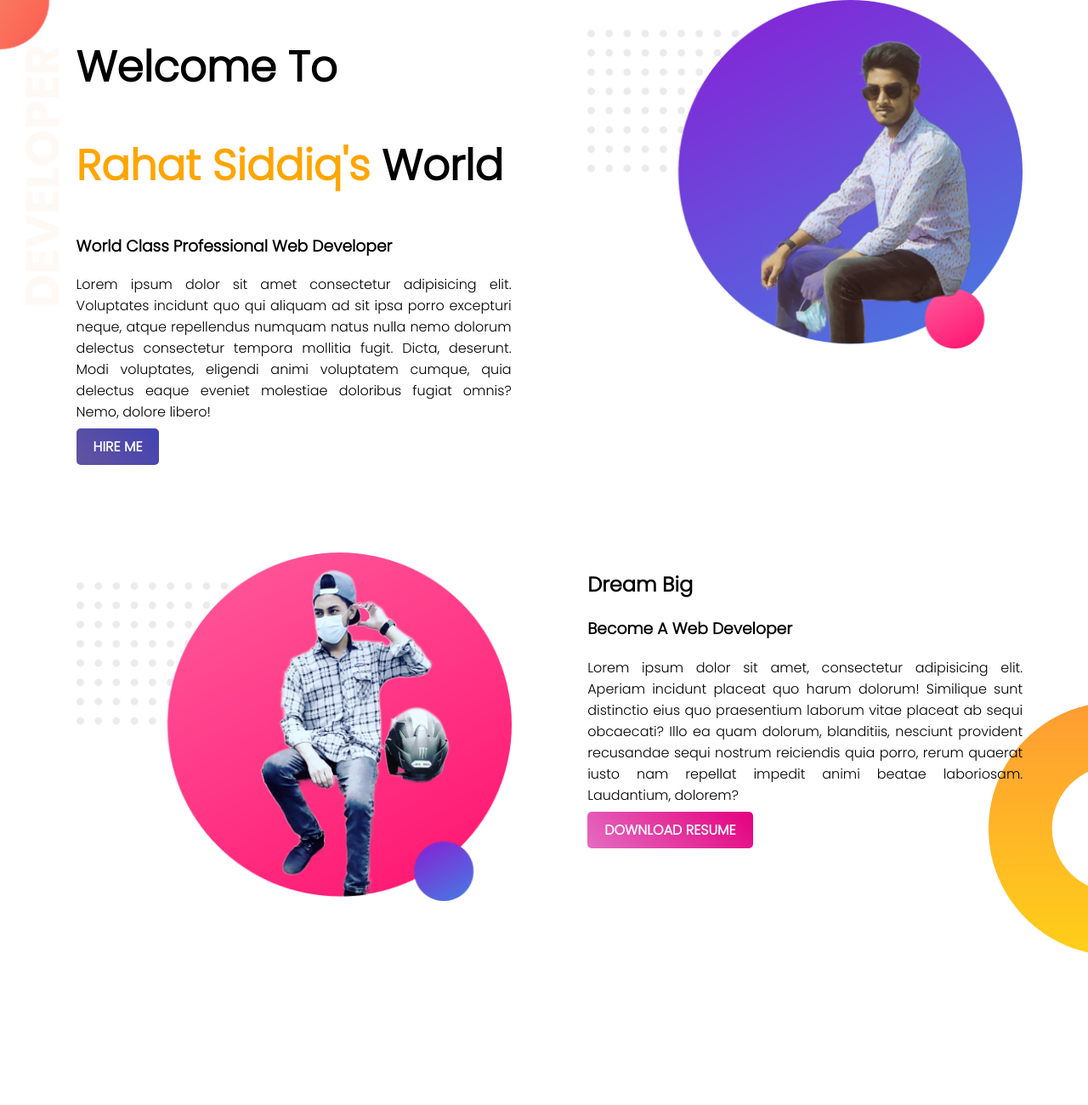
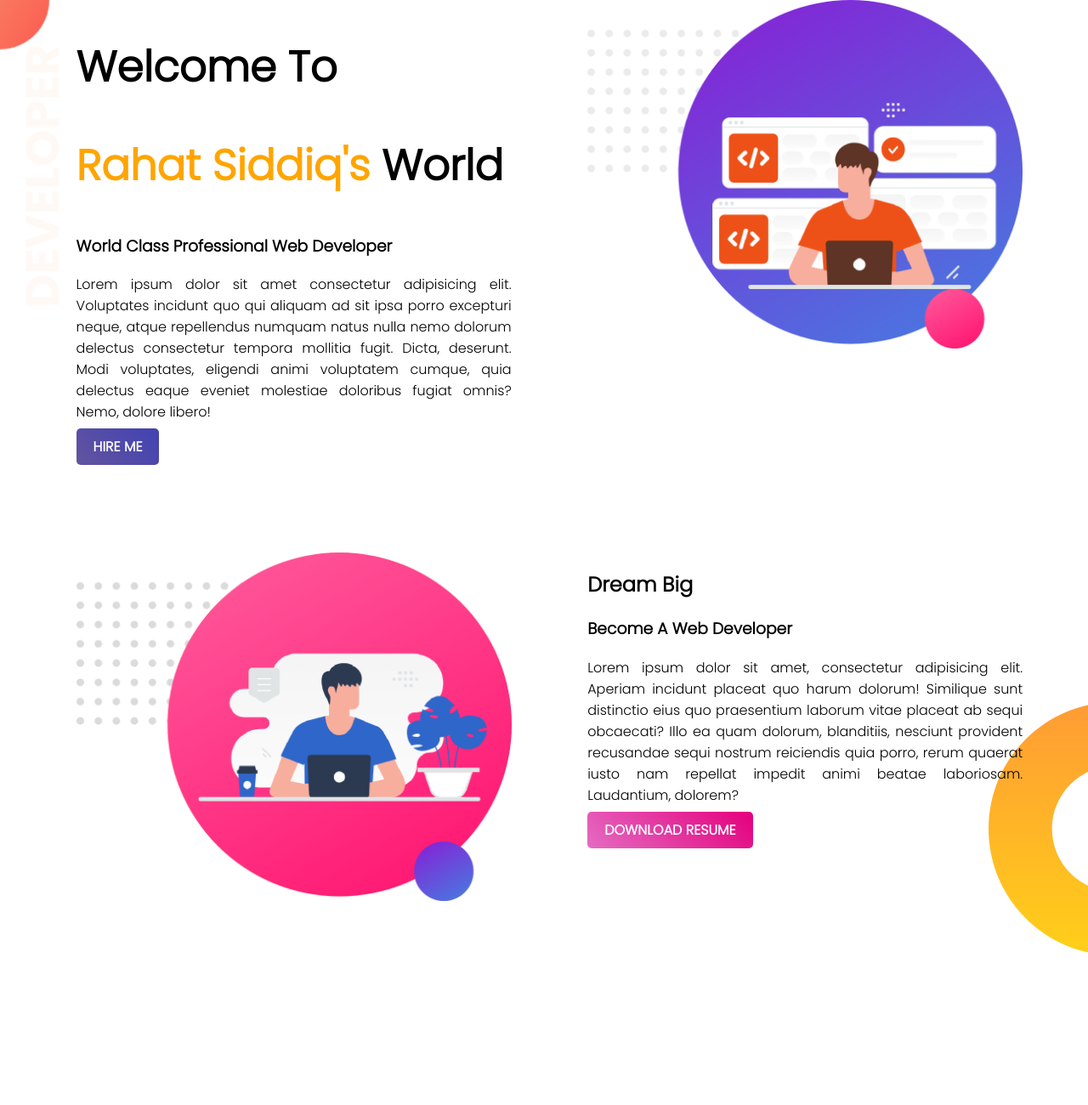
Before and after one commit to MD-Rahat-Siddique/web-portfolio, a plain HTML site: page index.html in a window 1280 px wide. Shown: the top 1300 px of the page at 85% size. Drawn offline with Linux system fonts and the light colour scheme.

Commit message:
image changed

```diff
--- a/index.html
+++ b/index.html
@@ -18,13 +18,13 @@
             <a class="link-button" href="https://www.linkedin.com/feed/" target="_blank" rel="noopener noreferrer">HIRE ME</a>
         </div>
         <div class="half-width">
-            <img src="images/rahat01.png" alt="Profile Picture">
+            <img src="images/pic1.png" alt="Profile Picture">
         </div>
     </section>
 
     <section class="dream-area">
         <div class="half-width">
-            <img src="images/rahat02.png" alt="Main Picture">
+            <img src="images/pic2.png" alt="Main Picture">
         </div>
         <div class="half-width">
             <h2>Dream Big</h2>
```
Also changed, not shown: images/pic1.png (added), images/pic2.png (added).
